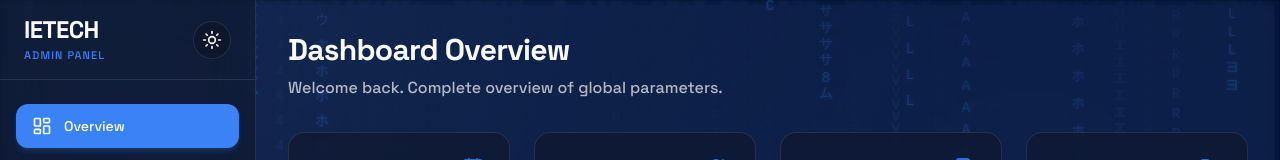
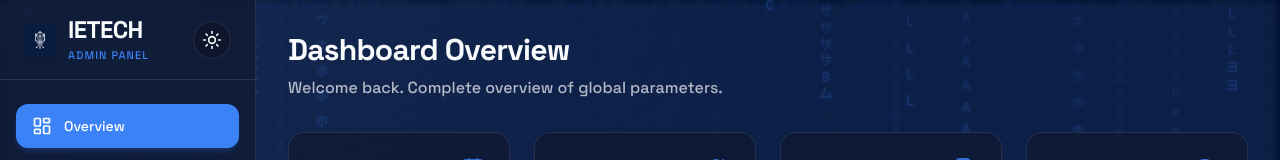
Before and after one commit to GDG-IET-LUCKNOW/admin, a React (Vite) app: page / in a window 1280 px wide. Shown: the top 160 px of the page. Built offline with nearby package versions, Linux system fonts and the light colour scheme; no server answers; sample sign-in values are in the browser's storage.

Commit message:
Logo Updated

```diff
--- a/src/layouts/DashboardLayout.tsx
+++ b/src/layouts/DashboardLayout.tsx
@@ -1,4 +1,4 @@
-import React from "react";
+import React, { useState, useEffect } from "react";
 import { Outlet, NavLink, useNavigate } from "react-router-dom";
 import { useAuth } from "@/context/AuthContext";
 import {
@@ -12,10 +12,20 @@ import {
 } from "lucide-react";
 import clsx from "clsx";
 import { ThemeToggle } from "@/components/ThemeToggle";
+import { useTheme } from "next-themes";
 
 export const DashboardLayout = () => {
   const { logout } = useAuth();
   const navigate = useNavigate();
+  const { theme, resolvedTheme } = useTheme();
+  const [mounted, setMounted] = useState(false);
+
+  useEffect(() => {
+    setMounted(true);
+  }, []);
+
+  const currentTheme = theme === "system" ? resolvedTheme : theme;
+  const logoSrc = mounted && currentTheme === "dark" ? "/logo-dark.png" : "/logo-light.jpg";
 
   const handleLogout = () => {
     logout();
@@ -36,9 +46,14 @@ export const DashboardLayout = () => {
       {/* Sidebar */}
       <aside className="w-64 bg-glass border-r border-glass-border backdrop-blur-xl flex flex-col fixed inset-y-0 z-50">
         <div className="h-20 flex justify-between items-center px-6 border-b border-glass-border">
-          <div className="flex flex-col justify-center">
-            <span className="font-bold text-2xl tracking-tight text-foreground leading-tight">IETECH</span>
-            <span className="font-medium text-[11px] tracking-widest text-primary uppercase mt-0.5">Admin Panel</span>
+          <div className="flex items-center space-x-3">
+            <div>
+              <img src={logoSrc} alt="IETECH Logo" className="w-8 h-8 object-contain drop-shadow-md rounded-lg" />
+            </div>
+            <div className="flex flex-col justify-center">
+              <span className="font-bold text-2xl tracking-tight text-foreground leading-tight">IETECH</span>
+              <span className="font-medium text-[11px] tracking-widest text-primary uppercase mt-0.5">Admin Panel</span>
+            </div>
           </div>
           <ThemeToggle />
         </div>
```
Also changed, not shown: public/logo-dark.png (added), public/logo-light.jpg (added).
